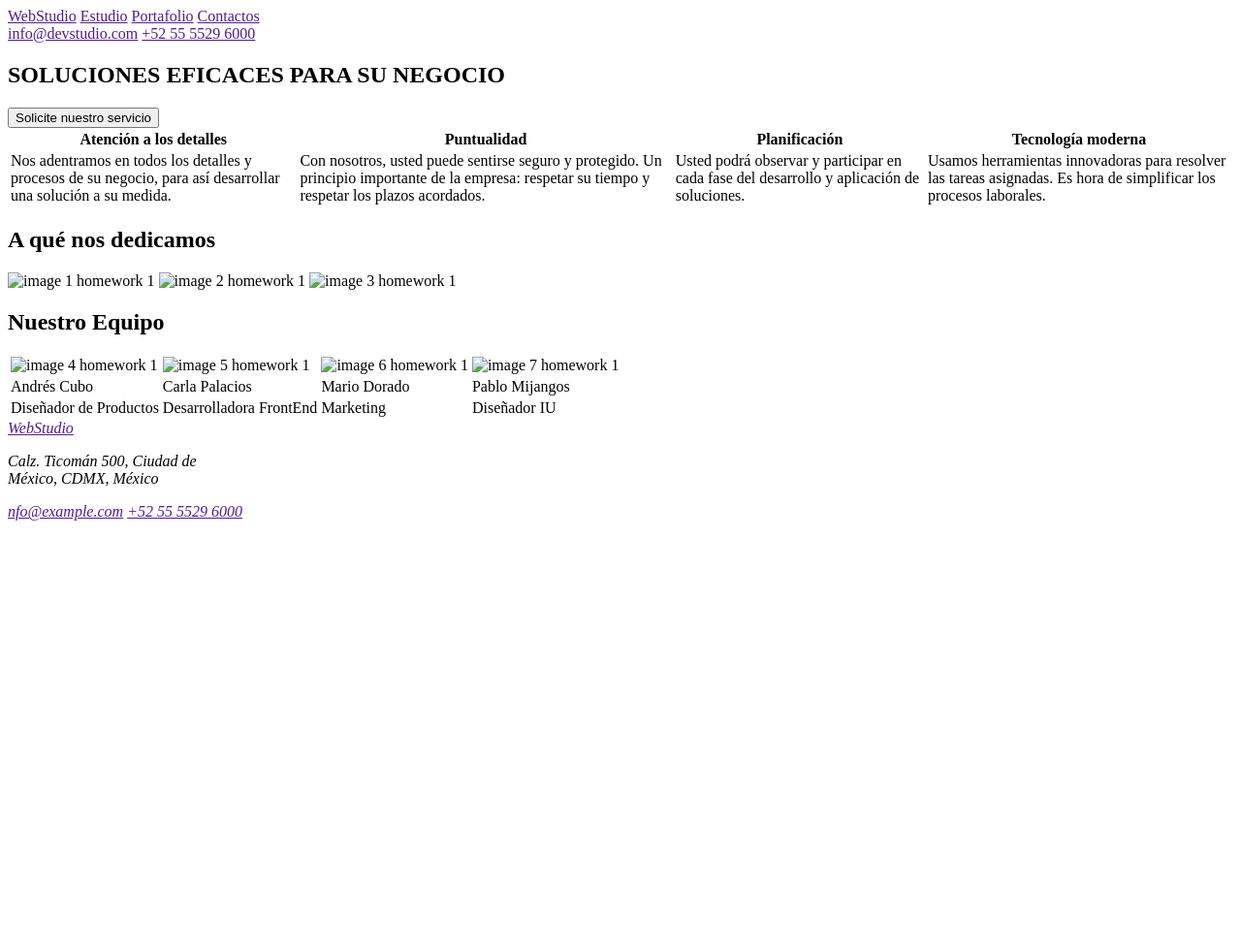
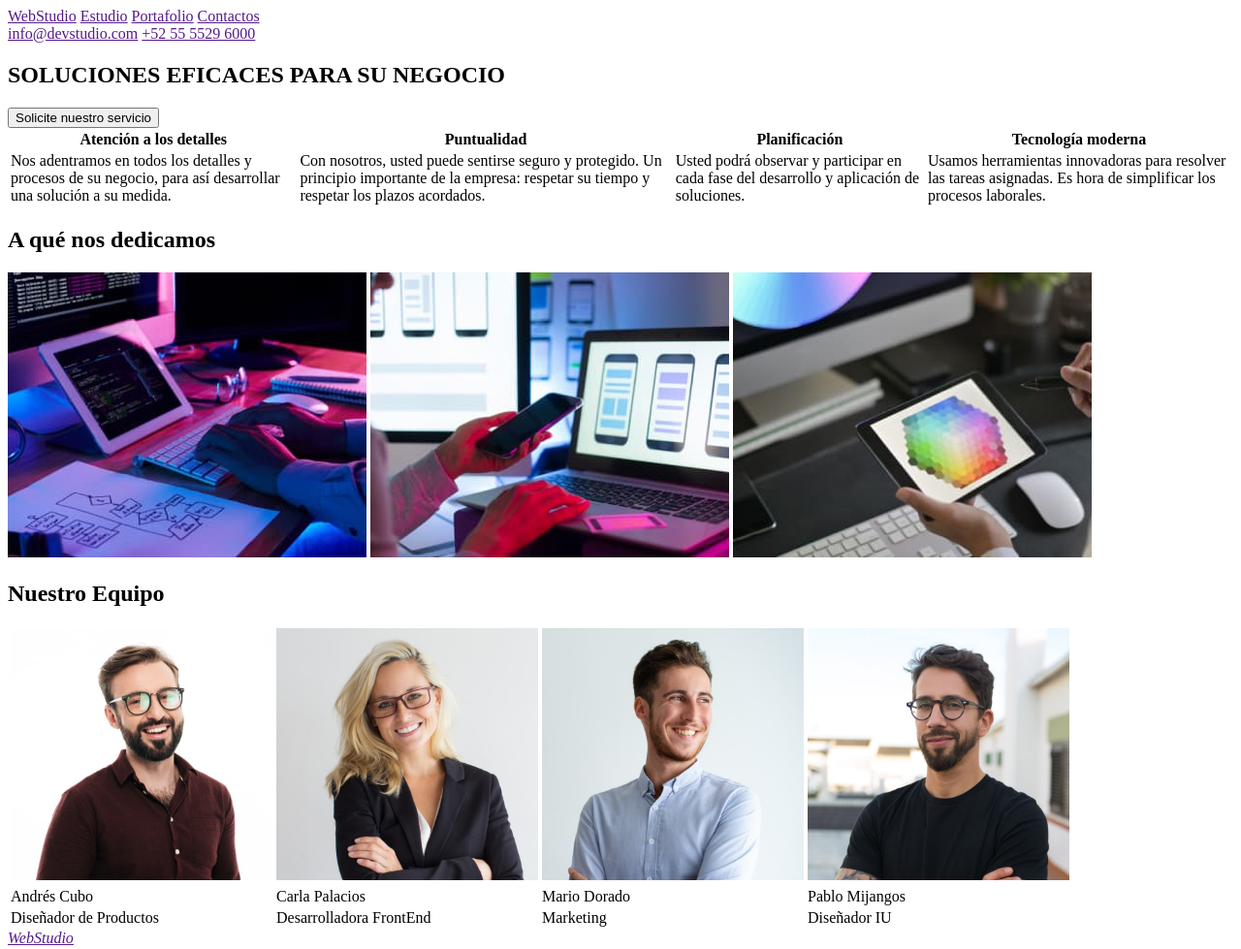
Before and after one commit to JossTorres91/goit-markup-hw-01, a plain HTML site: page index.html in a window 1280 px wide. Shown: the top 979 px of the page at 97% size. Before the commit the page ends 800 px from the top, so only its background shows below. Drawn offline with Linux system fonts and the light colour scheme; the site is published under a folder, as on GitHub Pages, so addresses that start at the root find nothing.

Commit message:
Eliminación de / antes de images

```diff
--- a/index.html
+++ b/index.html
@@ -56,19 +56,19 @@
       <section>
         <h2>A qué nos dedicamos</h2>
         <img
-          src="/images/img01hw01.jpg"
+          src="images/img01hw01.jpg"
           alt="image 1 homework 1"
           width="370"
           height="294"
         />
         <img
-          src="/images/img02hw01.jpg"
+          src="images/img02hw01.jpg"
           alt="image 2 homework 1"
           width="370"
           height="294"
         />
         <img
-          src="/images/img03hw01.jpg"
+          src="images/img03hw01.jpg"
           alt="image 3 homework 1"
           width="370"
           height="294"
@@ -80,7 +80,7 @@
           <tr>
             <td>
               <img
-                src="/images/img04hw01.jpg"
+                src="images/img04hw01.jpg"
                 alt="image 4 homework 1"
                 width="270"
                 height="260"
@@ -88,7 +88,7 @@
             </td>
             <td>
               <img
-                src="/images/img05hw01.jpg"
+                src="images/img05hw01.jpg"
                 alt="image 5 homework 1"
                 width="270"
                 height="260"
@@ -96,7 +96,7 @@
             </td>
             <td>
               <img
-                src="/images/img06hw01.jpg"
+                src="images/img06hw01.jpg"
                 alt="image 6 homework 1"
                 width="270"
                 height="260"
@@ -104,7 +104,7 @@
             </td>
             <td>
               <img
-                src="/images/img07hw01.jpg"
+                src="images/img07hw01.jpg"
                 alt="image 7 homework 1"
                 width="270"
                 height="260"
```
